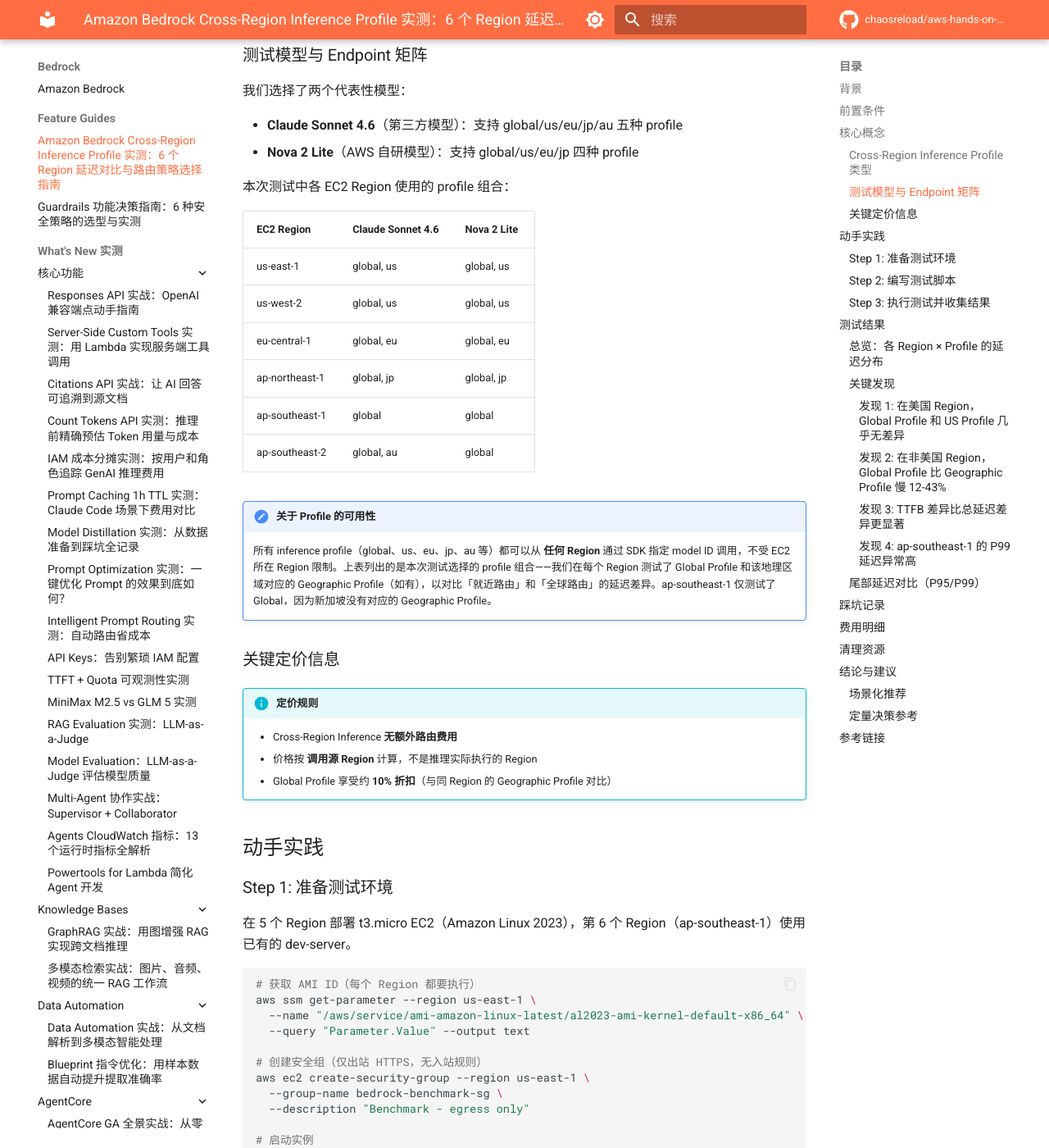
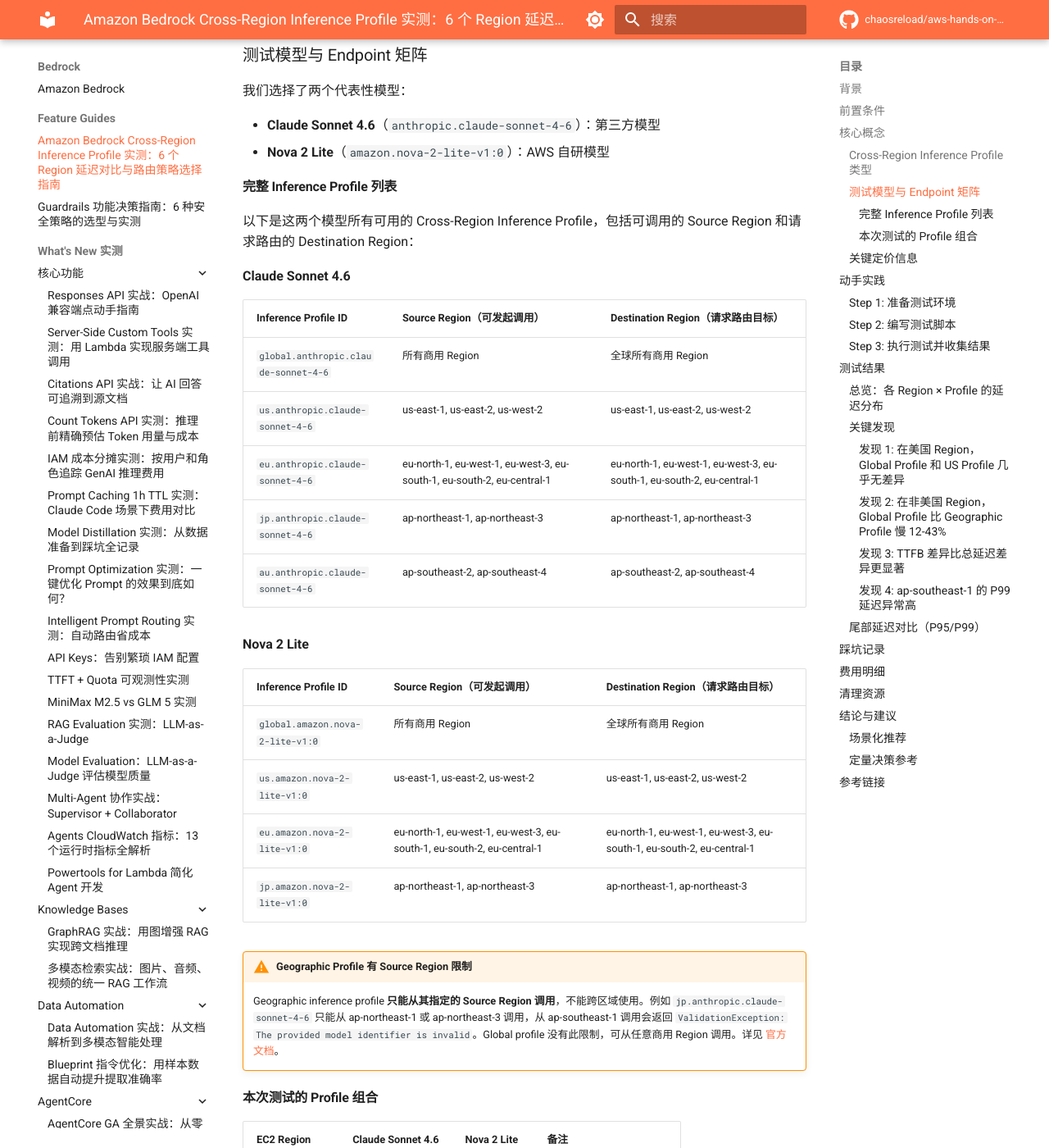
Before and after one commit to chaosreload/aws-hands-on-lab, an MkDocs documentation site: the page built from docs/bedrock/bedrock-cross-region-inference-benchmark.md, in a window 1280 px wide and 1400 px high, scrolled down 1425 px. Shown: the whole window at 82% size. Built offline with MkDocs 1.6.1 and Material for MkDocs 9.7.7, drawn with Linux system fonts in a browser that asks for light colours; comment, search, counter and statistics services are not loaded; some of the changed text lies outside the part shown.

Commit message:
fix: correct inference profile availability - geographic profiles have source region restrictions
- Add Source Region column to profile tables (per AWS docs)
- Replace incorrect note claiming profiles callable from any region
- Add warning about ValidationException when calling from unsupported region
- Restore ap-southeast-1/2 as global-only (correct original behavior)
- Link to official docs for reference

```diff
--- a/docs/bedrock/bedrock-cross-region-inference-benchmark.md
+++ b/docs/bedrock/bedrock-cross-region-inference-benchmark.md
@@ -62,22 +62,47 @@
 
 我们选择了两个代表性模型：
 
-- **Claude Sonnet 4.6**（第三方模型）：支持 global/us/eu/jp/au 五种 profile
-- **Nova 2 Lite**（AWS 自研模型）：支持 global/us/eu/jp 四种 profile
+- **Claude Sonnet 4.6**（`anthropic.claude-sonnet-4-6`）：第三方模型
+- **Nova 2 Lite**（`amazon.nova-2-lite-v1:0`）：AWS 自研模型
 
-本次测试中各 EC2 Region 使用的 profile 组合：
+#### 完整 Inference Profile 列表
 
-| EC2 Region | Claude Sonnet 4.6 | Nova 2 Lite |
-|------------|-------------------|-------------|
-| us-east-1 | global, us | global, us |
-| us-west-2 | global, us | global, us |
-| eu-central-1 | global, eu | global, eu |
-| ap-northeast-1 | global, jp | global, jp |
-| ap-southeast-1 | global | global |
-| ap-southeast-2 | global, au | global |
+以下是这两个模型所有可用的 Cross-Region Inference Profile，包括可调用的 Source Region 和请求路由的 Destination Region：
 
-!!! note "关于 Profile 的可用性"
-    所有 inference profile（global、us、eu、jp、au 等）都可以从 **任何 Region** 通过 SDK 指定 model ID 调用，不受 EC2 所在 Region 限制。上表列出的是本次测试选择的 profile 组合——我们在每个 Region 测试了 Global Profile 和该地理区域对应的 Geographic Profile（如有），以对比「就近路由」和「全球路由」的延迟差异。ap-southeast-1 仅测试了 Global，因为新加坡没有对应的 Geographic Profile。
+**Claude Sonnet 4.6**
+
+| Inference Profile ID | Source Region（可发起调用） | Destination Region（请求路由目标） |
+|---------------------|--------------------------|-------------------------------|
+| `global.anthropic.claude-sonnet-4-6` | 所有商用 Region | 全球所有商用 Region |
+| `us.anthropic.claude-sonnet-4-6` | us-east-1, us-east-2, us-west-2 | us-east-1, us-east-2, us-west-2 |
+| `eu.anthropic.claude-sonnet-4-6` | eu-north-1, eu-west-1, eu-west-3, eu-south-1, eu-south-2, eu-central-1 | eu-north-1, eu-west-1, eu-west-3, eu-south-1, eu-south-2, eu-central-1 |
+| `jp.anthropic.claude-sonnet-4-6` | ap-northeast-1, ap-northeast-3 | ap-northeast-1, ap-northeast-3 |
+| `au.anthropic.claude-sonnet-4-6` | ap-southeast-2, ap-southeast-4 | ap-southeast-2, ap-southeast-4 |
+
+**Nova 2 Lite**
+
+| Inference Profile ID | Source Region（可发起调用） | Destination Region（请求路由目标） |
+|---------------------|--------------------------|-------------------------------|
+| `global.amazon.nova-2-lite-v1:0` | 所有商用 Region | 全球所有商用 Region |
+| `us.amazon.nova-2-lite-v1:0` | us-east-1, us-east-2, us-west-2 | us-east-1, us-east-2, us-west-2 |
+| `eu.amazon.nova-2-lite-v1:0` | eu-north-1, eu-west-1, eu-west-3, eu-south-1, eu-south-2, eu-central-1 | eu-north-1, eu-west-1, eu-west-3, eu-south-1, eu-south-2, eu-central-1 |
+| `jp.amazon.nova-2-lite-v1:0` | ap-northeast-1, ap-northeast-3 | ap-northeast-1, ap-northeast-3 |
+
+!!! warning "Geographic Profile 有 Source Region 限制"
+    Geographic inference profile **只能从其指定的 Source Region 调用**，不能跨区域使用。例如 `jp.anthropic.claude-sonnet-4-6` 只能从 ap-northeast-1 或 ap-northeast-3 调用，从 ap-southeast-1 调用会返回 `ValidationException: The provided model identifier is invalid`。Global profile 没有此限制，可从任意商用 Region 调用。详见 [官方文档](https://docs.aws.amazon.com/bedrock/latest/userguide/inference-profiles-support.html)。
+
+#### 本次测试的 Profile 组合
+
+| EC2 Region | Claude Sonnet 4.6 | Nova 2 Lite | 备注 |
+|------------|-------------------|-------------|------|
+| us-east-1 | global, us | global, us | |
+| us-west-2 | global, us | global, us | |
+| eu-central-1 | global, eu | global, eu | |
+| ap-northeast-1 | global, jp | global, jp | |
+| ap-southeast-1 | global | global | 无可用 Geographic Profile |
+| ap-southeast-2 | global, au | global | Nova 2 Lite 无 au. profile |
+
+每个 Region 测试 Global Profile 和该 Region 可用的 Geographic Profile（如有），对比「全球路由」和「就近路由」的延迟差异。ap-southeast-1 不在任何 Geographic Profile 的 Source Region 列表中，因此只能使用 Global Profile。
 
 ### 关键定价信息
 
@@ -176,7 +201,7 @@
 | us-west-2 | 881 / 2554 | us: 904 / 2603 | -23ms | -49ms |
 | eu-central-1 | 947 / 2788 | eu: 766 / 2473 | +181ms | +315ms |
 | ap-northeast-1 | 988 / 2710 | jp: 663 / 2215 | +325ms | +496ms |
-| ap-southeast-1 | 1020 / 2806 | —（未测试 Geographic） | — | — |
+| ap-southeast-1 | 1020 / 2806 | —（无可用 Geographic Profile） | — | — |
 | ap-southeast-2 | 1114 / 2792 | au: 788 / 2405 | +326ms | +387ms |
 
 **Nova 2 Lite（TTFB / 总延迟，P50，单位 ms）**
@@ -187,8 +212,8 @@
 | us-west-2 | 344 / 1167 | us: 333 / 1154 | +12ms | +13ms |
 | eu-central-1 | 764 / 1551 | eu: 379 / 1214 | +384ms | +336ms |
 | ap-northeast-1 | 673 / 1494 | jp: 336 / 1042 | +336ms | +451ms |
-| ap-southeast-1 | 592 / 1351 | —（未测试 Geographic） | — | — |
-| ap-southeast-2 | 708 / 1557 | —（未测试 Geographic） | — | — |
+| ap-southeast-1 | 592 / 1351 | —（无可用 Geographic Profile） | — | — |
+| ap-southeast-2 | 708 / 1557 | —（无可用 Geographic Profile） | — | — |
 
 ### 关键发现
 
@@ -316,7 +341,7 @@
 | 调用源在美国 | **Global** ✅ | 延迟与 US Profile 几乎相同，还有 ~10% 折扣 |
 | 调用源在欧洲/亚太，延迟敏感 | **Geographic**（eu/jp/au） | 比 Global 快 12-43%，TTFB 可节省 180-384ms |
 | 调用源在欧洲/亚太，成本优先 | **Global** | 接受 200-500ms 额外延迟，换取 ~10% 折扣 |
-| 调用源无对应 Geographic Profile | **Global** | 如 ap-southeast-1（无 asean. profile），本次测试仅测了 Global |
+| 调用源不在任何 Geographic Profile 的 Source Region 中 | **Global**（唯一选择） | 如 ap-southeast-1，不在 jp./au. 等 profile 的 Source Region 列表中 |
 | 流式输出、对首 token 敏感 | **Geographic** | TTFB 差异比总延迟差异更大 |
 | 高并发、需要最大吞吐 | **Global** | 全球 Region 池更大，容量更充裕 |
 
```
